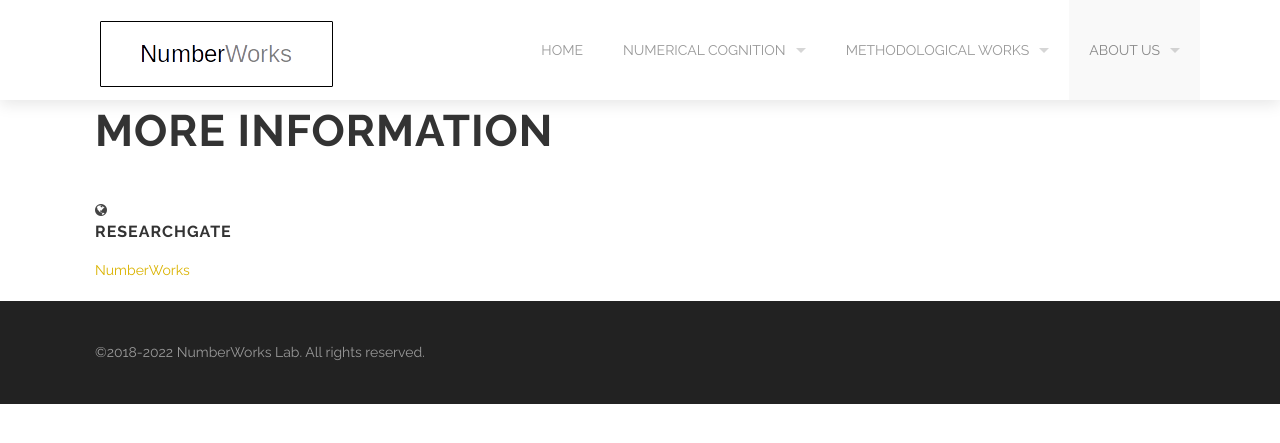
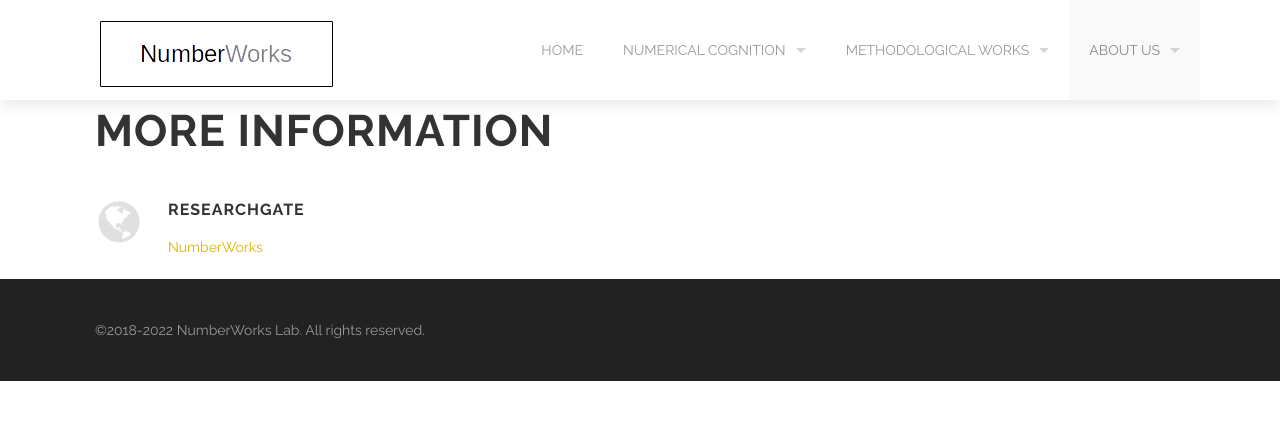
Before and after one commit to theNumberWorks/numberworks_website, a Jekyll site: the page built from more_information.md, in a window 1280 px wide. Shown: the top 443 px of the page. Built offline with Jekyll 4.4.1, drawn with Linux system fonts in a browser that asks for light colours.

Commit message:
Update more_information.md

```diff
--- a/more_information.md
+++ b/more_information.md
@@ -4,8 +4,10 @@ title: More information
 section_id: about
 ---
 
-<div class='icon-text-simple'>
-  <i class='fa fa-globe'></i>
-  <h3>ResearchGate</h3>
-  <p><a href="https://www.researchgate.net/lab/Attila-Krajcsi-Lab-The-Number-Works-Attila-Krajcsi">NumberWorks</a></p>
+<div class='fadein mod modIconText' data-delay='{{ 300 | times:forloop.index0 }}'>
+  <div class='icon-text-simple'>
+    <i class='fa fa-globe'></i>
+    <h3>ResearchGate</h3>
+    <p><a href="https://www.researchgate.net/lab/Attila-Krajcsi-Lab-The-Number-Works-Attila-Krajcsi">NumberWorks</a></p>
+  </div>
 </div>
```
